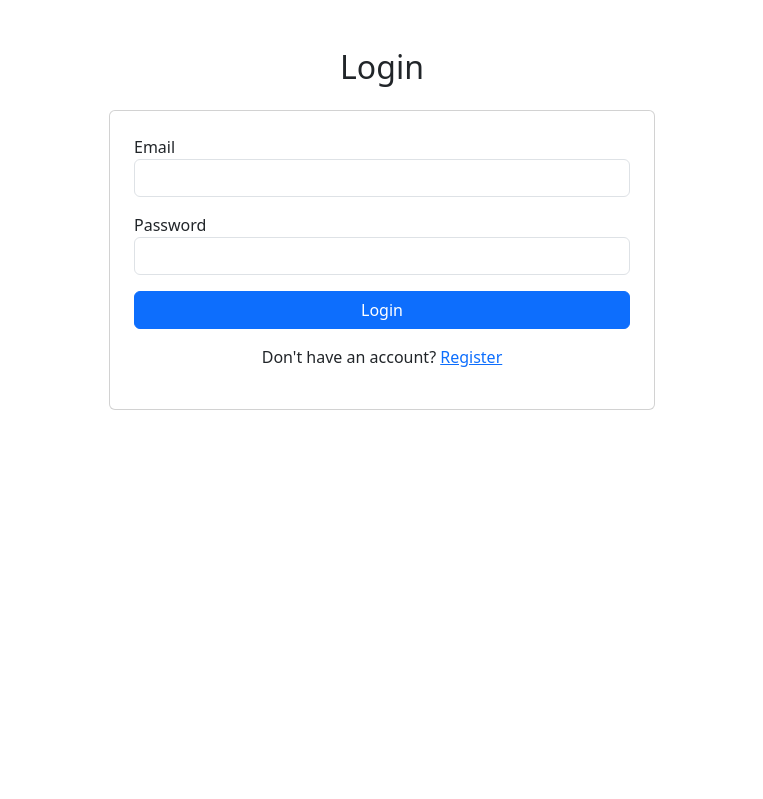
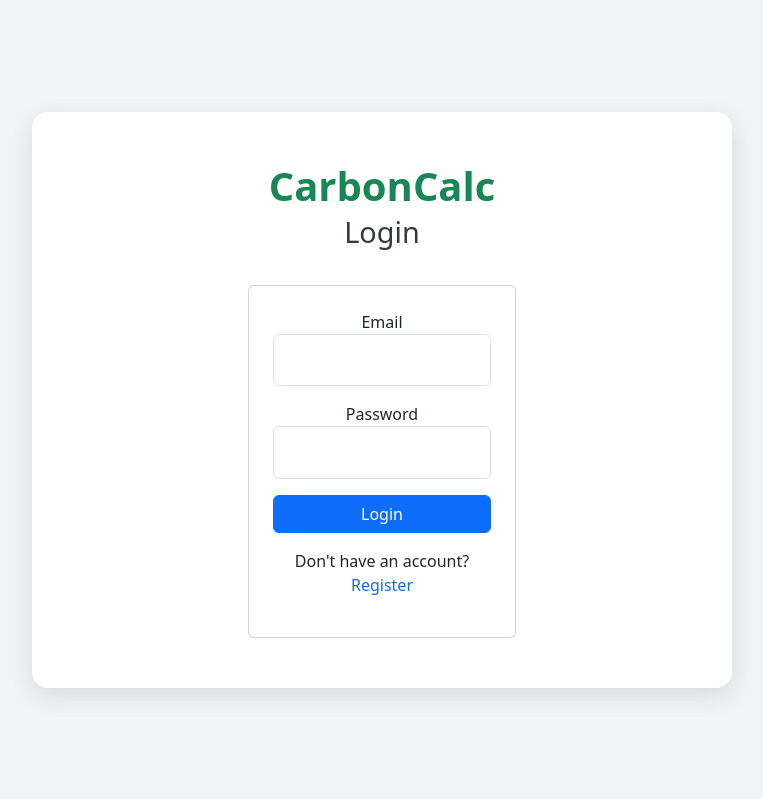
Before and after one commit to krishnakr05/carbon-emission-calculator, a Flask app: page /login in a window 1280 px wide. Shown: the whole page, without its empty margins (258-1021 px from the left). Run offline with Flask 3, Linux system fonts and the light colour scheme.

Commit message:
Modified login page

```diff
--- a/templates/login.html
+++ b/templates/login.html
@@ -3,11 +3,57 @@
 <head>
     <title>Login - Carbon Emission Calculator</title>
     <link href="https://cdn.jsdelivr.net/npm/bootstrap@5.3.0/dist/css/bootstrap.min.css" rel="stylesheet">
+    <style>
+        body {
+            background-color: #f1f3f5;
+            display: flex;
+            align-items: center;
+            justify-content: center;
+            height: 100vh;
+            margin: 0;
+        }
+        .login-container {
+            width: 90%;
+            max-width: 700px; /* wider container */
+            background: white;
+            padding: 50px 70px; /* more breathing space */
+            border-radius: 16px;
+            box-shadow: 0 8px 25px rgba(0, 0, 0, 0.1);
+            text-align: center;
+        }
+        h1 {
+            color: #198754;
+            font-weight: 700;
+            margin-bottom: 5px;
+            font-size: 2.5rem;
+        }
+        h2 {
+            margin-bottom: 35px;
+            color: #343a40;
+            font-weight: 500;
+            font-size: 1.8rem;
+        }
+        .form-label {
+            font-weight: 500;
+        }
+        input.form-control {
+            padding: 12px;
+            font-size: 1.1rem;
+        }
+        button {
+            padding: 12px;
+            font-size: 1.1rem;
+        }
+        a {
+            text-decoration: none;
+        }
+    </style>
 </head>
 <body>
 
-<div class="container mt-5">
-    <h2 class="text-center mb-4">Login</h2>
+<div class="login-container">
+    <h1>CarbonCalc</h1>
+    <h2>Login</h2>
     <div class="row justify-content-center">
         <div class="col-md-6">
             {% with messages = get_flashed_messages(with_categories=true) %}
```
